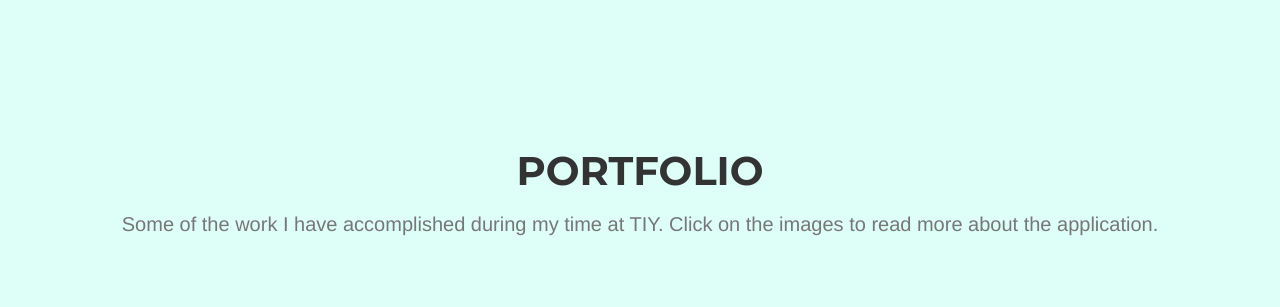
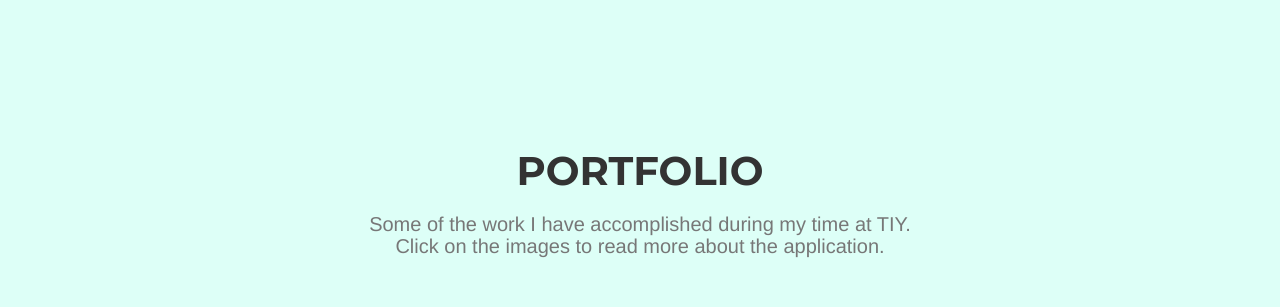
Before and after one commit to tdhuynh/Portfolio, a Django app: template templates/home.html in a window 1280 px wide. Shown: the part 1362-1669 px from the top of the page. Run offline with Django 3.2, Linux system fonts and the light colour scheme; the template is opened without the code that fills it, so the values that code supplies are empty; some libraries are stand-ins or nearby versions; some web fonts are replaced.

Commit message:
centered text in portfolio section

```diff
--- a/templates/home.html
+++ b/templates/home.html
@@ -113,7 +113,9 @@
             <div class="row">
                 <div class="col-lg-12 text-center">
                     <h2 class="section-heading">Portfolio</h2>
-                    <h3 class="section-subheading text-muted">Some of the work I have accomplished during my time at TIY. Click on the images to read more about the application.</h3>
+                    <h3 class="section-subheading text-muted">Some of the work I have accomplished during my time at TIY.
+                      <br>
+                       Click on the images to read more about the application.</h3>
                 </div>
             </div>
             <div class="row">
```
